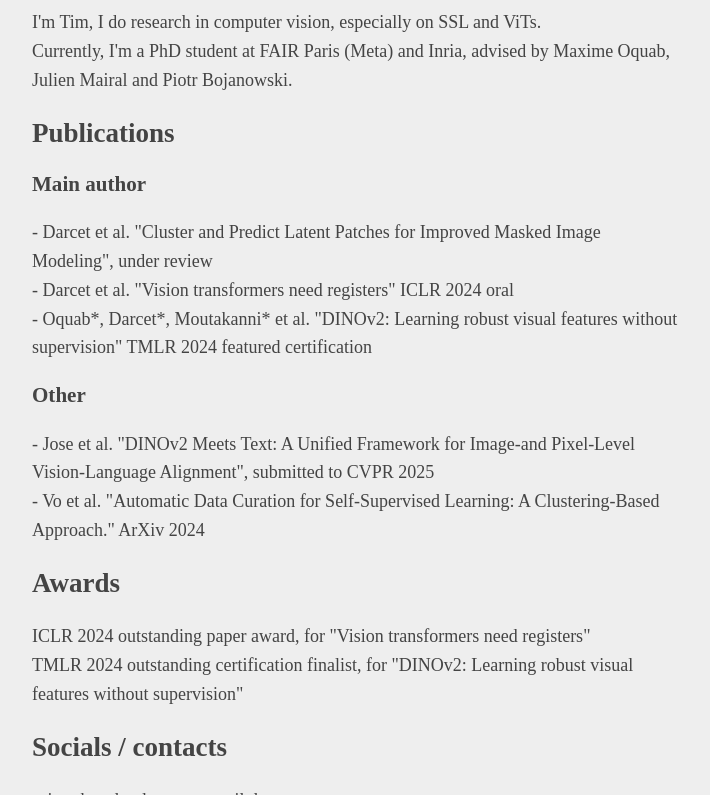
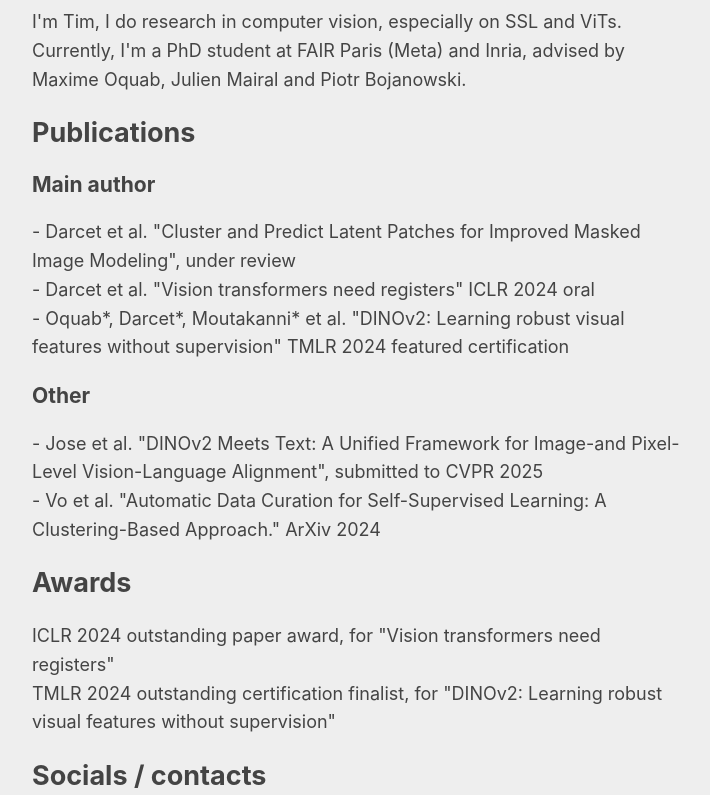
Before and after one commit to TimDarcet/timdarcet.github.io, a plain HTML site: page index.html in a window 1280 px wide. Shown: the part 99-894 px from the top of the page, without its empty margins (283-993 px from the left). Drawn offline with Linux system fonts and the light colour scheme.

Commit message:
Non-default font this is the end guys

```diff
--- a/index.html
+++ b/index.html
@@ -11,7 +11,8 @@
          font-size:18px;
          color:#444;
          padding:0 10px;
-         background-color: #EEEEEE;}
+         background-color: #EEEEEE;
+        font-family: -apple-system, BlinkMacSystemFont, "Segoe UI", Roboto, Helvetica, Arial, sans-serif;}
     h1,h2,h3{line-height:1.2}
     a {color: inherit;text-decoration: none;}
   </style>
```
